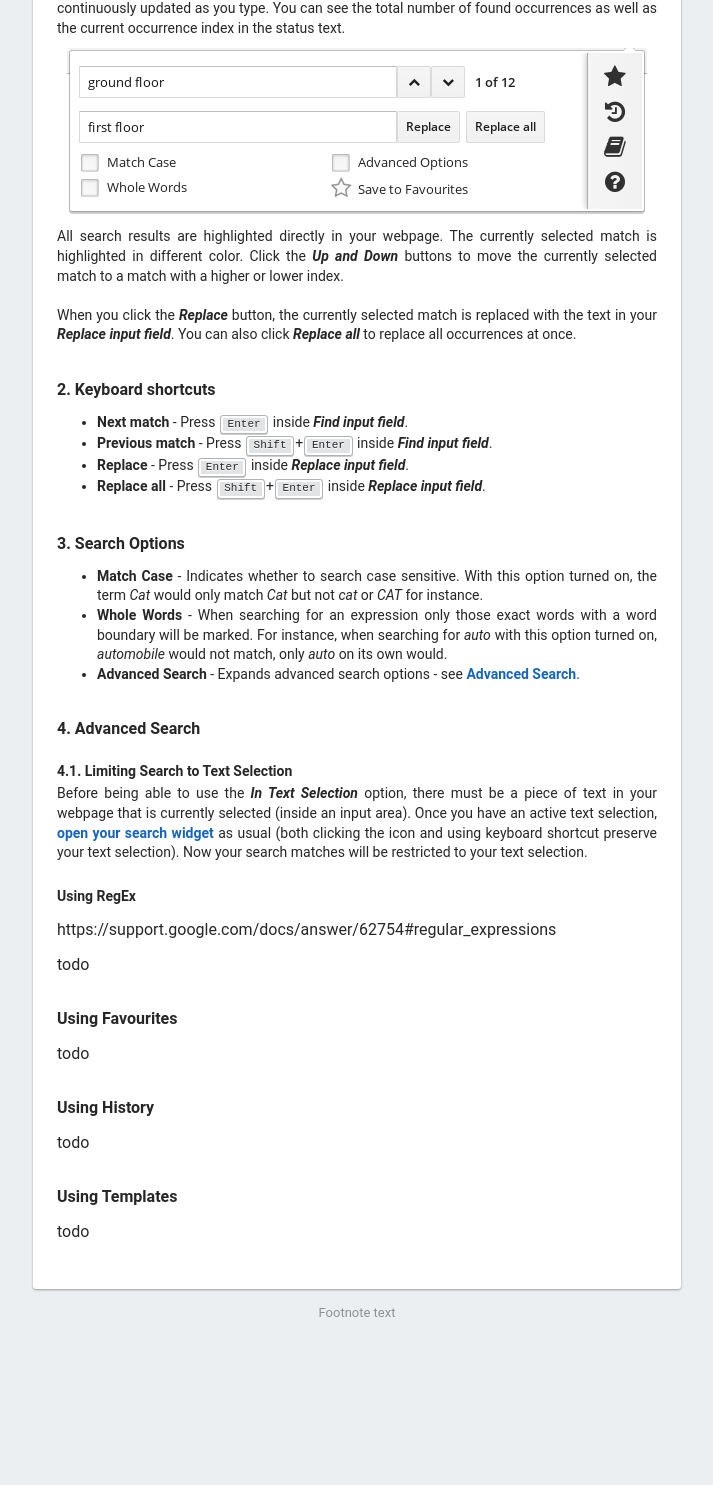
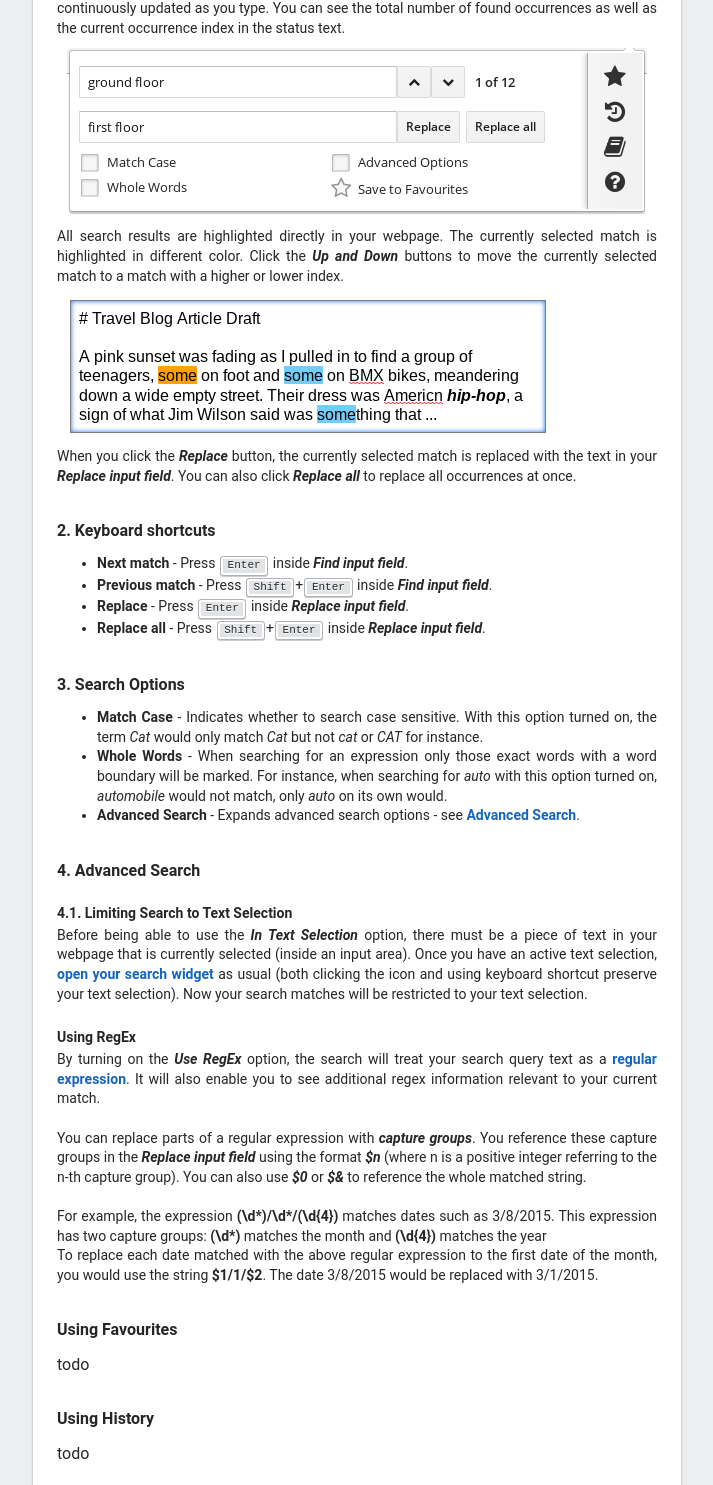
Before and after one commit to Dalimil/Find-and-Replace-Browser-Extension, a browser extension: page main/help.html in a window 1280 px wide. Shown: the part 1007-2492 px from the top of the page, without its empty margins (283-996 px from the left). Before the commit the page ends 2340 px from the top, so only its background shows below. Drawn offline with Linux system fonts and the light colour scheme.

Commit message:
Add RegEx help text section

```diff
--- a/main/help.html
+++ b/main/help.html
@@ -120,7 +120,10 @@
       </div>
       All search results are highlighted directly in your webpage. The currently selected match is
       highlighted in different color. Click the <em>Up and Down</em> buttons to move the currently selected match
-      to a match with a higher or lower index.<br /><br />
+      to a match with a higher or lower index.
+      <div class="img-one">
+        <img src="images/help/highlighting.png" />
+      </div>
       When you click the <em>Replace</em> button, the currently selected match is replaced with the text in
       your <em>Replace input field</em>. You can also click <em>Replace all</em> to replace all occurrences at once.
     </div>
@@ -153,9 +156,23 @@
       <a href="#s1-2">open your search widget</a> as usual (both clicking the icon and using keyboard shortcut
       preserve your text selection). Now your search matches will be restricted to your text selection.
     </div>
-    <h4>Using RegEx</h4>
-    <p>https://support.google.com/docs/answer/62754#regular_expressions</p>
-    <p>todo</p>
+    <h4 id="s4-2">Using RegEx</h4>
+    <div class="para">
+      By turning on the <em>Use RegEx</em> option, the search will treat your search query text
+      as a <a href="https://en.wikipedia.org/wiki/Regular_expression">regular expression</a>. It will
+      also enable you to see additional regex information relevant to your current match.<br /><br />
+
+      You can replace parts of a regular expression with <em>capture groups</em>. You reference these capture
+      groups in the <em>Replace input field</em> using the format <em>$n</em> (where n is a positive
+      integer referring to the n-th capture group). You can also use <em>$0</em> or <em>$&amp;</em> to
+      reference the whole matched string.<br /><br />
+
+      For example, the expression <strong>(\d*)/\d*/(\d{4})</strong> matches dates such as 3/8/2015.
+      This expression has two capture groups: <strong>(\d*)</strong> matches the month
+      and <strong>(\d{4})</strong> matches the year <br />
+      To replace each date matched with the above regular expression to the first date of the month,
+      you would use the string <strong>$1/1/$2</strong>. The date 3/8/2015 would be replaced with 3/1/2015.
+    </div>
     <h3>Using Favourites</h3>
     <p>todo</p>
     <h3>Using History</h3>
```
Also changed, not shown: main/images/help/highlighting.png (added).
